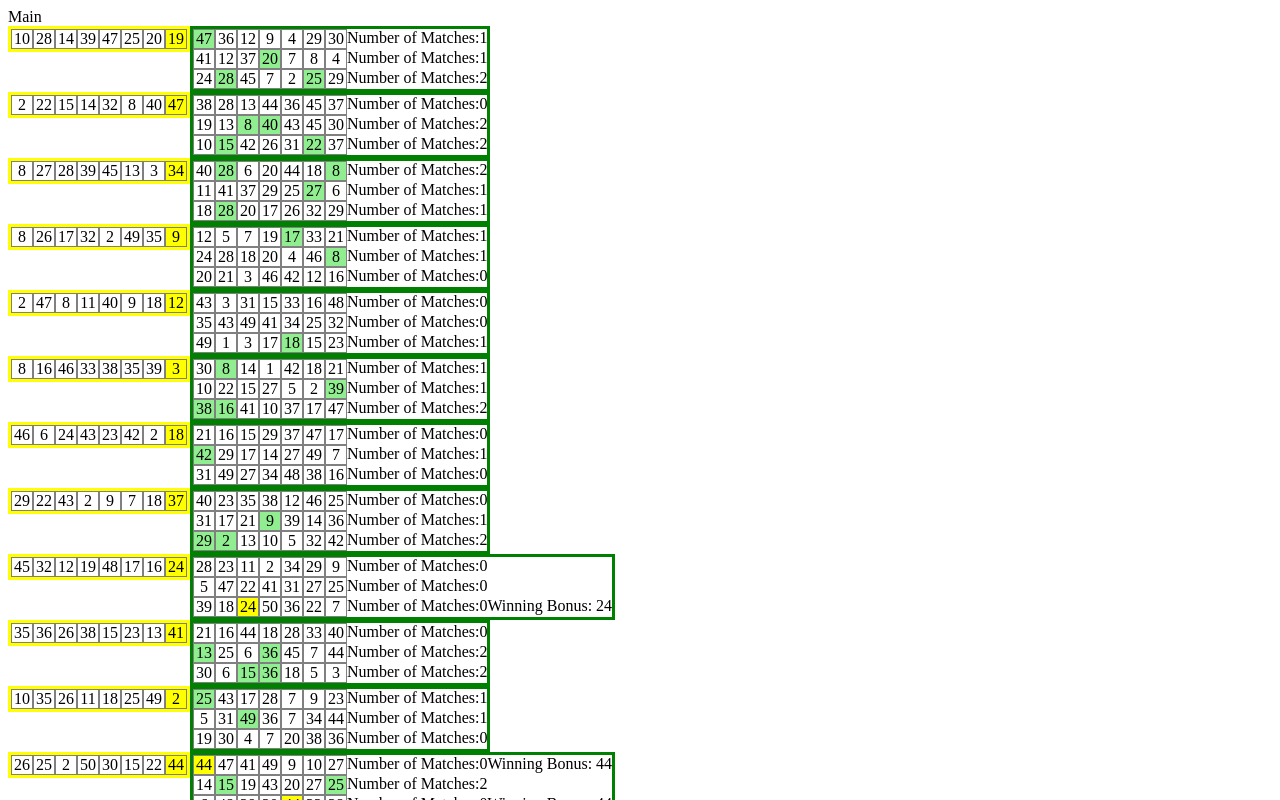
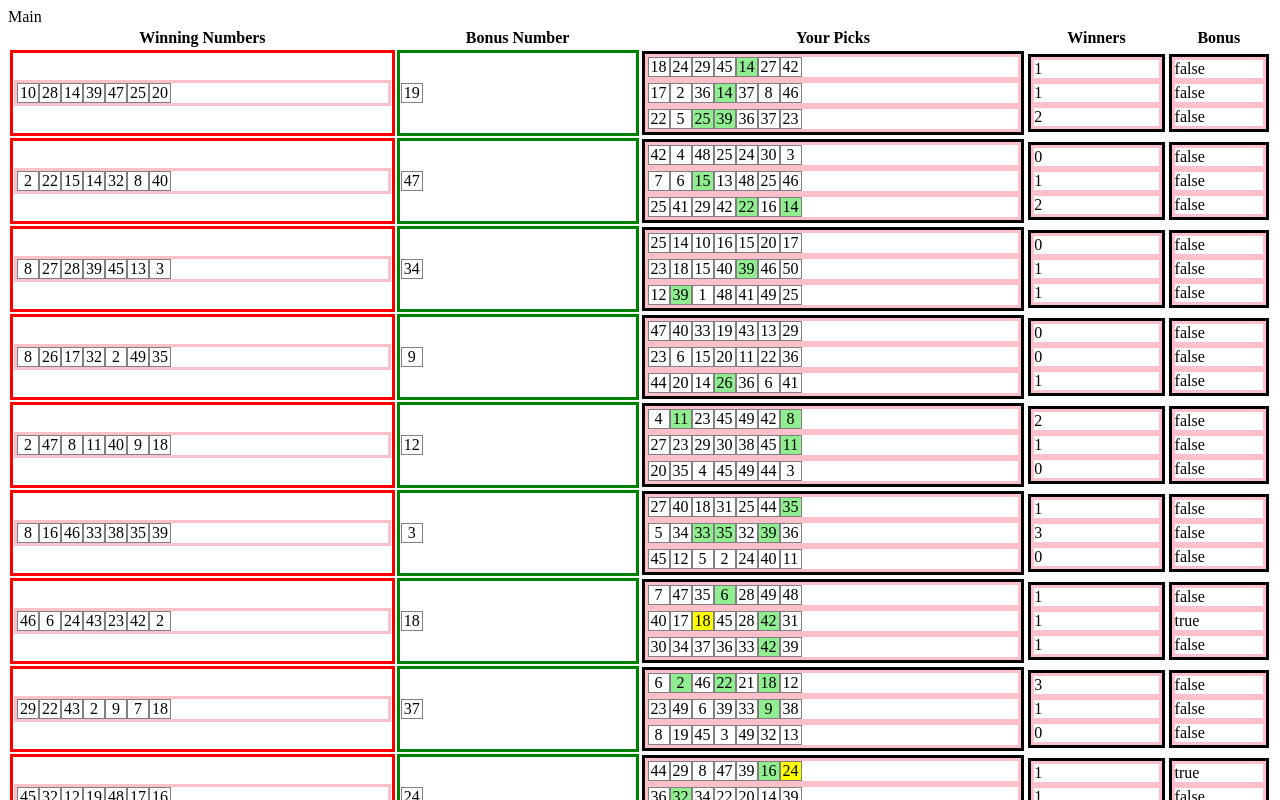
Before and after one commit to theallseeingeye/lotto-max, a React app: page / in a window 1280 px wide. Shown: the top 800 px of the page. Built offline with nearby package versions, Linux system fonts and the light colour scheme.

Commit message:
Fitted to tables

```diff
--- a/src/components/displayPlays.js
+++ b/src/components/displayPlays.js
@@ -5,7 +5,7 @@ import styled from "styled-components";
 const Results = styled.div`
 	//width: 20px;
 	display: flex;
-
+	border: solid purple;
 `;
 
 const NumberBox = styled.div`
@@ -19,12 +19,22 @@ const NumberBox = styled.div`
 
 const UserNumbers = styled.div`
 	display: flex;
+	flex-direction: row;
+	border: solid green;
+`;
+
+const Column = styled.div`
+	display: flex;
 	flex-direction: column;
-	border: solid green;
+	border: solid black;
 `;
 
 const Row = styled.div`
 	display: flex;
+	flex-direction: row;
+	//width: 100%;
+	border: solid pink;
+	//justify-content: space-evenly;
 `;
 
 const WinningNumbers = styled.div`
@@ -33,27 +43,32 @@ const WinningNumbers = styled.div`
 	flex-direction: row;
 `;
 
-const WinningNumbersContainer = styled.div`
 
-`;
-
-
-export function displayPlays(amount, manualPick = null) {
+export function displayPlays(amount, numberOfPlays, manualPick = null) {
 	let list = [];
 	for (let i = 0; i <= amount; i++) {
 		const results = drawResults(true);
 		list.push(
-			<Results key={uuidv4()}>
+			<tr style={{border: 'solid yellow'}}>
 				{renderDrawResults(results)}
-				<UserNumbers>
-					{userPlays(3, results, manualPick)}
-				</UserNumbers>
-			</Results>
+				{renderUserNumbers(numberOfPlays, results, manualPick)}
+			</tr>
 		)
 	}
 	return list;
 }
 
+function quickPicks(numberOfPlays, manualPick) {
+	let pickedNumbers = [];
+	for (let i = 1; i < numberOfPlays; i++) {
+		// The first number can be chosen by the user.
+		if (i === 1) pickedNumbers.push(
+			manualPick ? manualPick : drawResults().selectedBalls
+		);
+		pickedNumbers.push(drawResults().selectedBalls);
+	}
+	return pickedNumbers;
+}
 
 function generateBalls(numberOfBalls) {
 	// Generate 'balls' to be chosen from.
@@ -90,71 +105,109 @@ function drawResults(includeBonus) {
 }
 
 function findWinners(lotteryResults, userNumbers) {
-	const winningNumbers = [];
-	let winningBonusBall = null;
-	for (let i = 0; i <= lotteryResults.selectedBalls.length; i++) {
-		userNumbers.selectedBalls.forEach((number) => {
-			if (number === lotteryResults.bonusBall) winningBonusBall = lotteryResults.bonusBall;
-			if (number === lotteryResults.selectedBalls[i]) {
-				winningNumbers.push(number);
-			}
-		})
-	}
-	return {
-		winningBonusBall,
-		winningNumbers
-	}
-}
+	const wonBonuses = [];
+	const winningCounts = [];
+	const renderPlays = [];
 
-function numberBox(number, winners) {
-	const winningNumber = winners.winningNumbers.some(v => v === number);
-	return (
+	// Go through each play
+
+		userNumbers.forEach((play) => {
+			const renderNumber = [];
+			let winningCount = 0;
+			let wonBonus = 'false';
+			// Check numbers of each play.
+			play.forEach((number) => {
+
+				if (lotteryResults.selectedBalls.some((drawn) => drawn === number)) {
+					// A number was found!
+					winningCount = ++winningCount;
+					renderNumber.push(
 						<NumberBox
-			key={number}
+							key={uuidv4()}
 							style={{
-				backgroundColor: `${
-					winners.winningBonusBall === number ? 'yellow' :
-						winningNumber ? 'lightGreen' : 'white'
-					}`
+								backgroundColor: 'lightGreen'
 							}}
 						>
 							{number}
 						</NumberBox>
 					)
+				} else if (number === lotteryResults.bonusBall) {
+					// Matched bonus!
+					wonBonus = String(true);
+					renderNumber.push(
+						<NumberBox
+							key={uuidv4()}
+							style={{
+								backgroundColor: 'yellow'
+							}}
+						>
+							{number}
+						</NumberBox>
+					)
+				} else {
+					// This number is a loser.
+					renderNumber.push(
+						<NumberBox
+							key={uuidv4()}
+						>
+							{number}
+						</NumberBox>
+					)
+				}
+		});
+
+		renderPlays.push(
+			<Row>
+				{renderNumber}
+			</Row>
+		);
+		winningCounts.push(
+			<Row>
+				{winningCount}
+			</Row>
+		);
+		wonBonuses.push(
+			<Row>
+				{wonBonus}
+			</Row>
+		)
+
+	});
+	return [
+		wonBonuses,
+		winningCounts,
+		renderPlays
+	];
 }
 
-function renderUserPicks(results, userNumbers) {
-	const winners = findWinners(results, userNumbers);
-	let pickedNumbers = [];
 
-	userNumbers.selectedBalls.forEach((number) => {
-		pickedNumbers.push(numberBox(number, winners))
-	});
+function renderUserPicks(userPicks, results) {
+	// Loop through the userPicks and highlight winners
+	const [wonBonuses, winningCounts, renderPlays] = findWinners(results, userPicks);
 	return (
-		<Row>
-
-			{pickedNumbers}
-
-			Number of Matches:
-			{winners.winningNumbers.length}
-			{winners.winningBonusBall ?
-				<div>
-					Winning Bonus: {winners.winningBonusBall}
-				</div>
-				: null
-			}
-
-		</Row>
+		<>
+			<td>
+				<Column>
+					{renderPlays}
+				</Column>
+			</td>
+			<td>
+				<Column>
+				{winningCounts}
+				</Column>
+			</td>
+			<td>
+				<Column>
+					{wonBonuses}
+				</Column>
+			</td>
+		</>
 	)
 }
 
-function renderUserNumbers(results, manualPick) {
-	const userNumbers = manualPick ? {selectedBalls: manualPick} : drawResults();
-	return (
-		<Results key={uuidv4()}>
-			{renderUserPicks(results, userNumbers)}
-		</Results>
-	)
+function renderUserNumbers(numberOfPlays, results, manualPick) {
+	const userPicks = quickPicks(numberOfPlays, manualPick);
+	return renderUserPicks(userPicks, results)
 }
 
 function renderDrawResults(results) {
@@ -167,28 +220,19 @@ function renderDrawResults(results) {
 			</NumberBox>
 		)
 	});
-	// Add bonus number
-	lotteryResultsList.push(
-		<NumberBox key={uuidv4()} style={{backgroundColor: 'yellow'}}>
+
+	return (
+		<>
+			<td style={{border: 'solid red'}}>
+				<Row>
+					{lotteryResultsList}
+				</Row>
+			</td>
+			<td style={{border: 'solid green'}}>
+				<NumberBox>
 					{results.bonusBall}
 				</NumberBox>
-	);
-
-	return (
-		<WinningNumbersContainer>
-			<WinningNumbers>
-				{lotteryResultsList}
-			</WinningNumbers>
-		</WinningNumbersContainer>
+			</td>
+		</>
 	)
 }
-
-function userPlays(numberOfPlays, results, manualPick) {
-	let plays = [];
-	for (let i = 1; i < numberOfPlays; i++) {
-		// Only the first number can be manually picked, the other two must be quick picked.
-		if (i === 1) plays.push(renderUserNumbers(results, manualPick));
-		plays.push(renderUserNumbers(results))
-	}
-	return plays
-}
--- a/src/components/main.js
+++ b/src/components/main.js
@@ -1,7 +1,16 @@
 import React from 'react';
 import {displayPlays} from "./displayPlays";
+import styled from 'styled-components'
 
+const Titles = styled.tr`
+	//display: flex;
+	//border: solid black;
+	//justify-content: space-evenly;
+`;
 
+const Table = styled.table`
+	width: 100%;
+`;
 
 
 export function Main() {
@@ -9,8 +18,18 @@ export function Main() {
 	return(
 		<div>
 			Main
-			{displayPlays(20)}
-
+			<Table>
+				<tbody>
+					<Titles>
+						<th>Winning Numbers</th>
+						<th>Bonus Number</th>
+						<th>Your Picks</th>
+						<th>Winners</th>
+						<th>Bonus</th>
+					</Titles>
+					{displayPlays(20, 3)}
+				</tbody>
+			</Table>
 		</div>
 	)
 }
```
Lines whose indentation alone changed are shown as unchanged.
